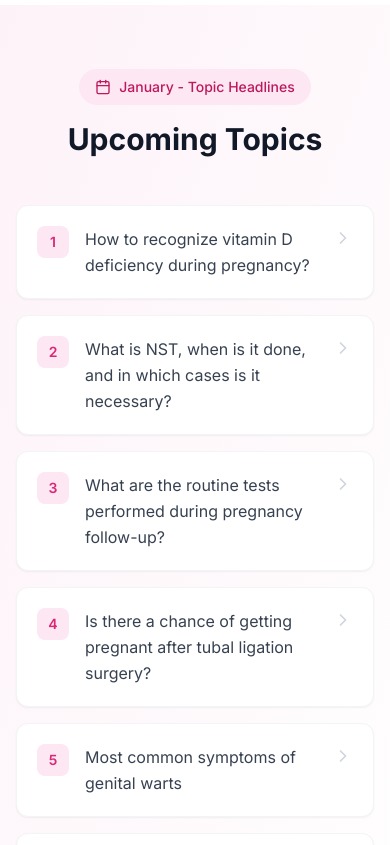
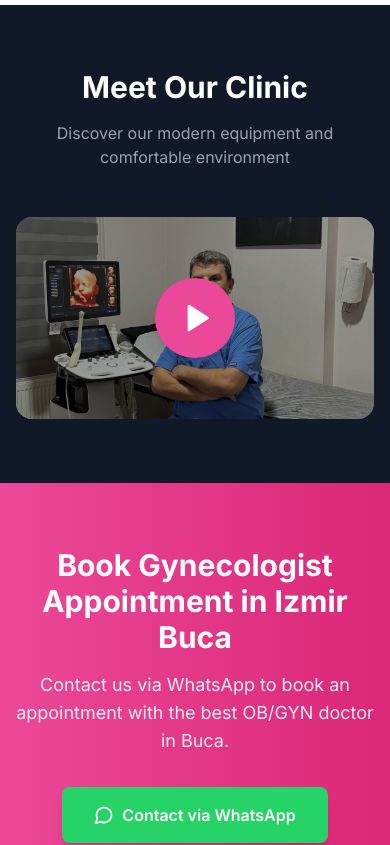
Before and after one commit to Basartemiz/drfahritemiz, a Next.js app: page /en in a window 390 px wide. Shown: the part 5580-6425 px from the top of the page. Built offline with nearby package versions, Linux system fonts and the light colour scheme; no server answers.

Commit message:
Remove Konak keyword and delete UpcomingTopics section

```diff
--- a/messages/en.json
+++ b/messages/en.json
@@ -186,18 +186,5 @@
   },
   "whatsapp": {
     "tooltip": "Contact via WhatsApp"
-  },
-  "upcomingTopics": {
-    "title": "Upcoming Topics",
-    "subtitle": "January - Topic Headlines",
-    "topics": {
-      "1": "How to recognize vitamin D deficiency during pregnancy?",
-      "2": "What is NST, when is it done, and in which cases is it necessary?",
-      "3": "What are the routine tests performed during pregnancy follow-up?",
-      "4": "Is there a chance of getting pregnant after tubal ligation surgery?",
-      "5": "Most common symptoms of genital warts",
-      "6": "Folic acid use in PCOS",
-      "7": "Cancer screening recommendations for menopausal women"
-    }
   }
 }
--- a/messages/tr.json
+++ b/messages/tr.json
@@ -223,18 +223,5 @@
   },
   "whatsapp": {
     "tooltip": "WhatsApp ile iletişim"
-  },
-  "upcomingTopics": {
-    "title": "Yaklaşan Konular",
-    "subtitle": "Ocak Ayı - Konu Başlıkları",
-    "topics": {
-      "1": "Hamilelikte D vitamini eksikliği nasıl anlaşılır?",
-      "2": "NST nedir, ne zaman yapılır ve hangi durumlarda gerekir?",
-      "3": "Gebelik takibinde yapılan rutin testler nelerdir?",
-      "4": "Tüp bağlama ameliyatından sonra hamile kalma şansı var mıdır?",
-      "5": "Genital siğilin en yaygın belirtileri",
-      "6": "PCOS'ta folik asit kullanımı",
-      "7": "Menopozdaki kadınlar için kanser tarama önerileri"
-    }
   }
 }
--- a/src/app/[locale]/page.tsx
+++ b/src/app/[locale]/page.tsx
@@ -3,7 +3,6 @@ import Features from '@/components/home/Features';
 import AboutPreview from '@/components/home/AboutPreview';
 import ServicesGrid from '@/components/home/ServicesGrid';
 import TestimonialsCarousel from '@/components/home/TestimonialsCarousel';
-import UpcomingTopics from '@/components/home/UpcomingTopics';
 import VideoSection from '@/components/home/VideoSection';
 import CTASection from '@/components/home/CTASection';
 
@@ -15,7 +14,6 @@ export default function HomePage() {
       <AboutPreview />
       <ServicesGrid />
       <TestimonialsCarousel />
-      <UpcomingTopics />
       <VideoSection />
       <CTASection />
     </>
--- a/src/components/home/UpcomingTopics.tsx
+++ /dev/null
@@ -1,47 +0,0 @@
-'use client';
-
-import { useTranslations } from 'next-intl';
-import { Calendar, ChevronRight } from 'lucide-react';
-
-const topicKeys = ['1', '2', '3', '4', '5', '6', '7'];
-
-export default function UpcomingTopics() {
-  const t = useTranslations('upcomingTopics');
-
-  return (
-    <section className="py-16 bg-gradient-to-br from-primary-50 to-white">
-      <div className="container-custom">
-        <div className="text-center mb-12">
-          <div className="inline-flex items-center gap-2 bg-primary-100 text-primary-700 px-4 py-2 rounded-full text-sm font-medium mb-4">
-            <Calendar className="w-4 h-4" />
-            {t('subtitle')}
-          </div>
-          <h2 className="text-3xl md:text-4xl font-bold text-gray-900">
-            {t('title')}
-          </h2>
-        </div>
-
-        <div className="grid grid-cols-1 md:grid-cols-2 lg:grid-cols-3 gap-4">
-          {topicKeys.map((key, index) => (
-            <div
-              key={key}
-              className="group bg-white rounded-xl p-5 shadow-sm hover:shadow-md transition-all duration-300 border border-gray-100 hover:border-primary-200"
-            >
-              <div className="flex items-start gap-4">
-                <div className="flex-shrink-0 w-8 h-8 bg-primary-100 rounded-lg flex items-center justify-center text-primary-600 font-semibold text-sm group-hover:bg-primary-500 group-hover:text-white transition-colors">
-                  {index + 1}
-                </div>
-                <div className="flex-1">
-                  <p className="text-gray-700 leading-relaxed group-hover:text-gray-900 transition-colors">
-                    {t(`topics.${key}`)}
-                  </p>
-                </div>
-                <ChevronRight className="w-5 h-5 text-gray-300 group-hover:text-primary-500 transition-colors flex-shrink-0 mt-0.5" />
-              </div>
-            </div>
-          ))}
-        </div>
-      </div>
-    </section>
-  );
-}
```
